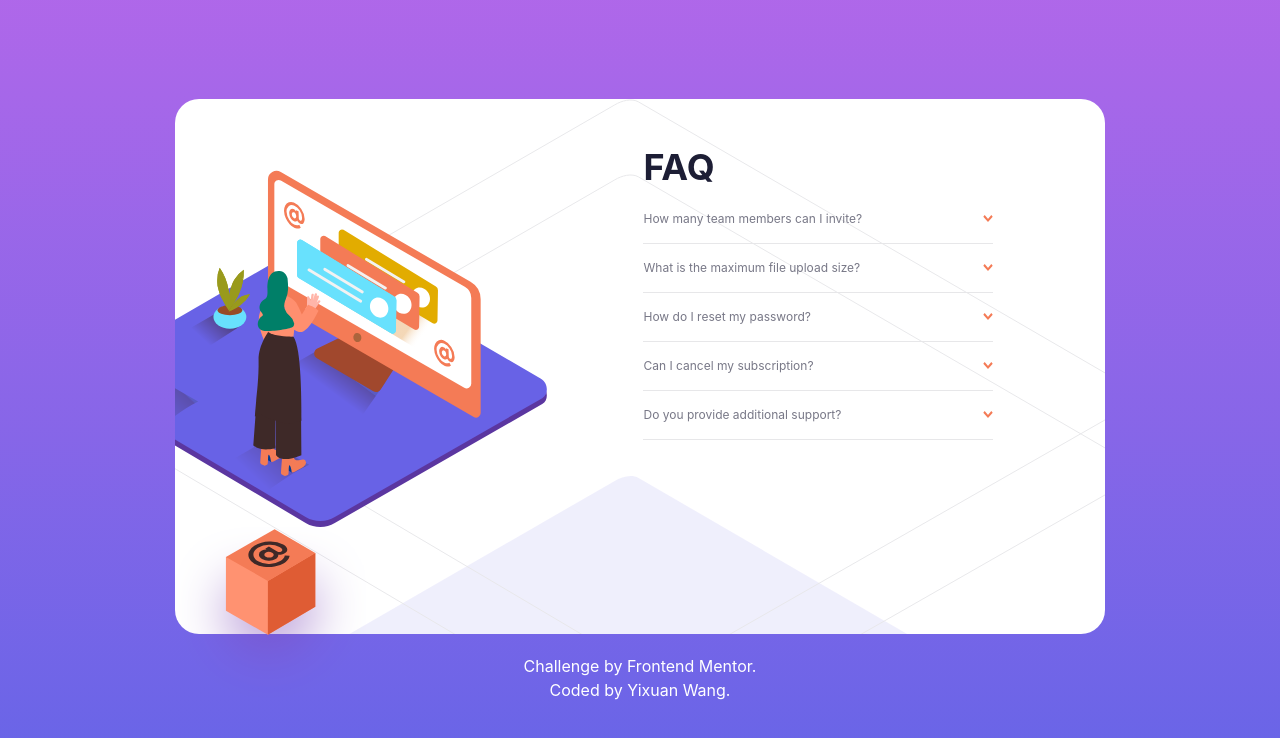
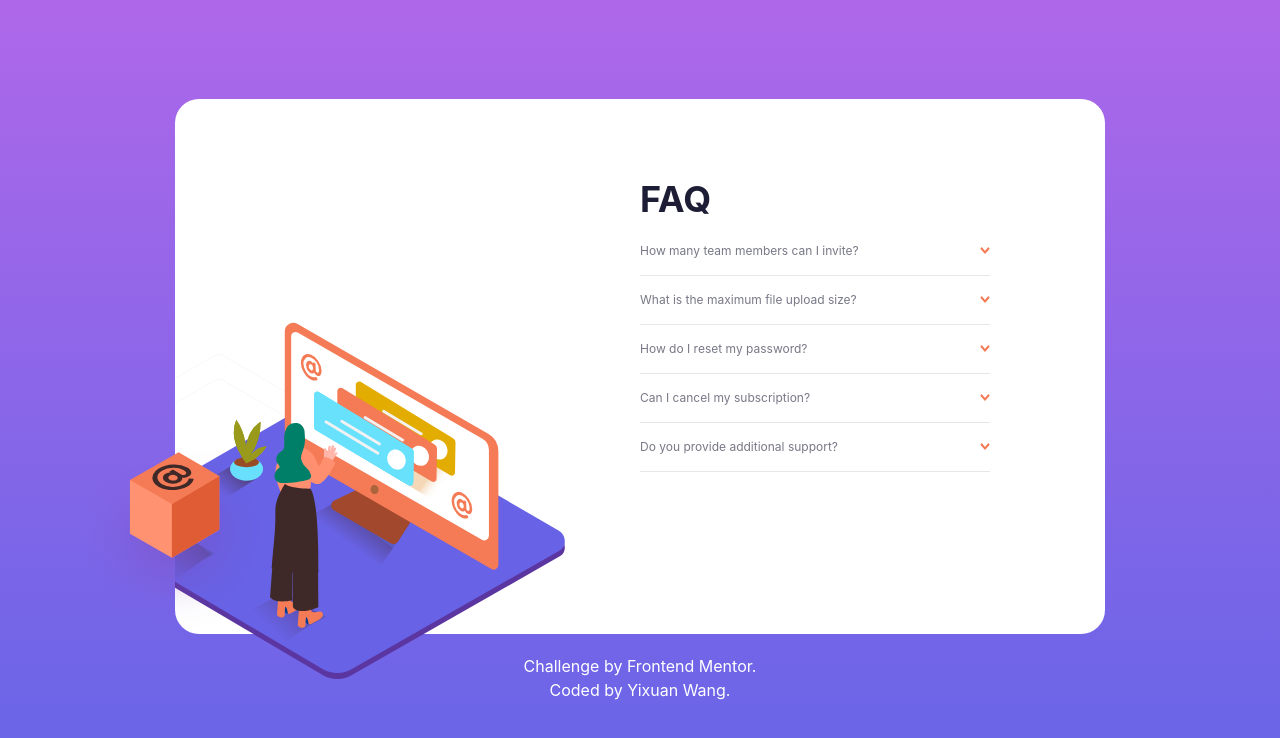
Before and after one commit to yxwangOCR/05Challenges_FAQ_accordion_card_component, a Next.js app: page / in a window 1280 px wide. Shown: the top 738 px of the page. Built offline with nearby package versions, Linux system fonts and the light colour scheme.

Commit message:
Add background image

```diff
--- a/components/Content.js
+++ b/components/Content.js
@@ -10,21 +10,29 @@ const Content = () => {
   const { width } = useWindowDimensions();
   const backgroundMobile = {
     backgroundImage: `url(${bgMobile.src})`,
+    backgroundPosition: "top",
+    backgroundRepeat: "no-repeat",
   };
   const backgroundDesktop = {
     backgroundImage: `url(${bgDesktop.src})`,
+    backgroundPosition: "left -7rem top 9rem",
+    backgroundSize: "contain",
+    backgroundRepeat: "no-repeat",
+    height: "39vh",
   };
   return (
+    <main className='bg-white rounded-3xl min-h-[535px] flex m-0 w-[330px] flex-col items-center md:flex-row md:justify-around md:w-[930px] md:min-h-[500px]'>
       <div
-      style={width < 960 ? backgroundMobile : backgroundDesktop}
-      className='bg-white bg-no-repeat rounded-3xl bg-top min-h-[535px]'>
-      <main className='m-0 w-[330px] min-h-[535px] flex flex-col items-center  md:flex-row md:justify-around md:w-[930px] md:min-h-[500px] md:overflow-hidden'>
-        <div>{width < 960 ? <MobileImage /> : <DesktopImage />}</div>
-        <div className='md:w-[50%] md:flex md:flex-col md:justify-start md:h-[500px]'>
-          <h1 className='text-darkBlue font-bold text-center text-4xl relative top-[-2.75rem] md:text-left md:top-[3rem]'>
+        className='md:w-[50%] relative'
+        style={width < 960 ? backgroundMobile : backgroundDesktop}>
+        {width < 960 ? <MobileImage /> : <DesktopImage />}
+      </div>
+
+      <div className='md:w-[50%] md:min-h-[535px]'>
+        <h1 className='text-darkBlue font-bold text-center text-4xl relative top-[-2.75rem] md:text-left md:top-[5rem]'>
           FAQ
         </h1>
-          <div className='flex flex-col gap-4 relative top-[-1.5rem] mb-[2.5rem] md:top-[4rem]'>
+        <div className='flex flex-col gap-4 relative top-[-1.5rem] mb-[2.5rem] md:top-[6rem] md:mb-0'>
           {Data.map((item) => (
             <Accordion
               key={item.id}
@@ -35,8 +43,20 @@ const Content = () => {
         </div>
       </div>
     </main>
-    </div>
   );
 };
 
 export default Content;
+/*
+
+<div
+          style={width < 960 ? backgroundMobile : backgroundDesktop}
+          className='bg-no-repeat md:w-[50%]'></div>
+
+<div
+      style={width < 960 ? backgroundMobile : backgroundDesktop}
+      className='bg-white bg-no-repeat rounded-3xl min-h-[535px] flex'>
+      </div>
+
+      <main className='m-0 w-[330px] min-h-[535px] rounded-3xl flex flex-col items-center md:flex-row md:justify-around md:w-[930px] md:min-h-[500px]'>
+*/
--- a/components/DesktopImage.js
+++ b/components/DesktopImage.js
@@ -4,13 +4,19 @@ import Box from "../public/illustration-box-desktop.svg";
 
 const DesktopImage = () => {
   return (
-    <div className='p-0 m-0'>
+    <div className=''>
       <Image
-        src={ImageDesktop}
-        alt='Desktop-woman-online'
-        className='relative right-[6rem] top-0'
+        src={Box}
+        alt='box'
+        className='absolute left-[-6rem] top-[15rem] z-10'
       />
-      <Image src={Box} alt='box' className='absolute' />
+      <div className='relative overflow-hidden w-[470px] h-[535px]'>
+        <Image
+          src={ImageDesktop}
+          alt='Desktop-woman-online'
+          className='relative left-[-5rem] bottom-[-7rem]'
+        />
+      </div>
     </div>
   );
 };
--- a/pages/index.js
+++ b/pages/index.js
@@ -5,13 +5,15 @@ import Footer from "../components/Footer";
 
 export default function Home() {
   return (
-    <div className='bg-gradient-to-b from-SoftViolet to-SoftBlue w-screen min-h-screen flex flex-col justify-center items-center'>
+    <div className='bg-gradient-to-b from-SoftViolet to-SoftBlue w-screen min-h-screen flex flex-col justify-center items-center '>
       <Head>
         <title>FAQ</title>
         <meta name='description' content='Generated by create next app' />
         <link rel='icon' href='/favicon.ico' />
       </Head>
+
       <Content />
+
       <Footer />
     </div>
   );
```
Lines whose indentation alone changed are shown as unchanged.
